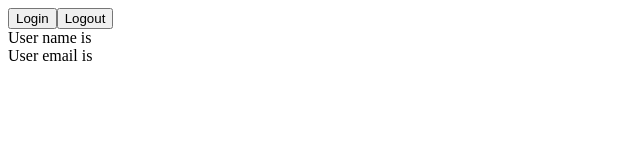
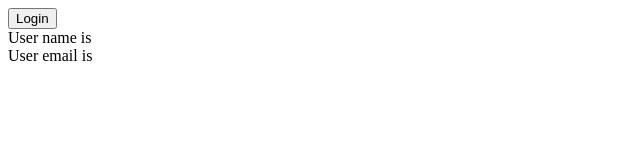
Before and after one commit to A-7amid/react-ts, a React (Vite) app: page / in a window 1280 px wide. Shown: the top 160 px of the page, without its empty margins (0-640 px from the left). Built offline with nearby package versions, Linux system fonts and the light colour scheme.

Commit message:
11 - useState Type Assertion

```diff
--- a/src/components/State/User.tsx
+++ b/src/components/State/User.tsx
@@ -6,7 +6,7 @@ type AuthUser = {
 };
 
 export const User = () => {
-  const [user, setUser] = useState<null | AuthUser>(null);
+  const [user, setUser] = useState<AuthUser>({} as AuthUser);
 
   return (
     <div>
@@ -15,7 +15,6 @@ export const User = () => {
       >
         Login
       </button>
-      <button onClick={() => setUser(null)}>Logout</button>
       <div>User name is {user?.name}</div>
       <div>User email is {user?.email}</div>
     </div>
```
